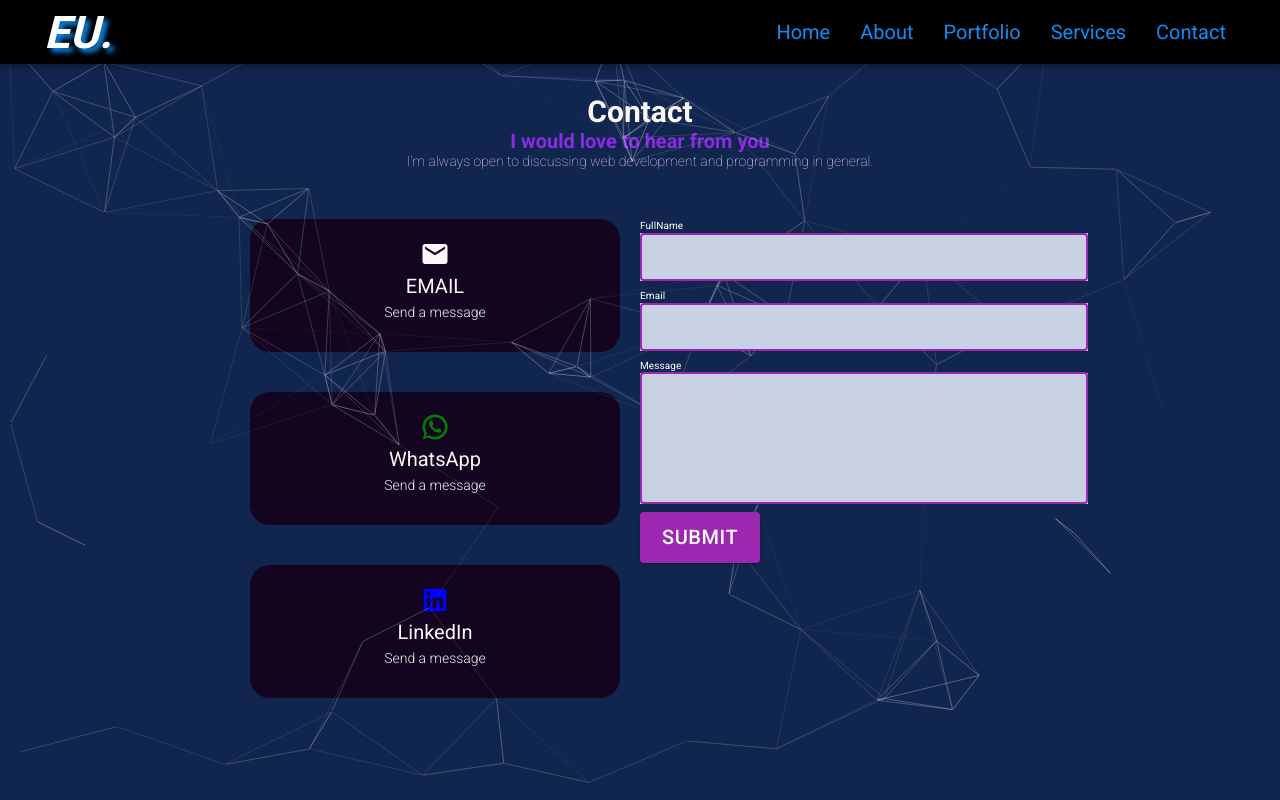
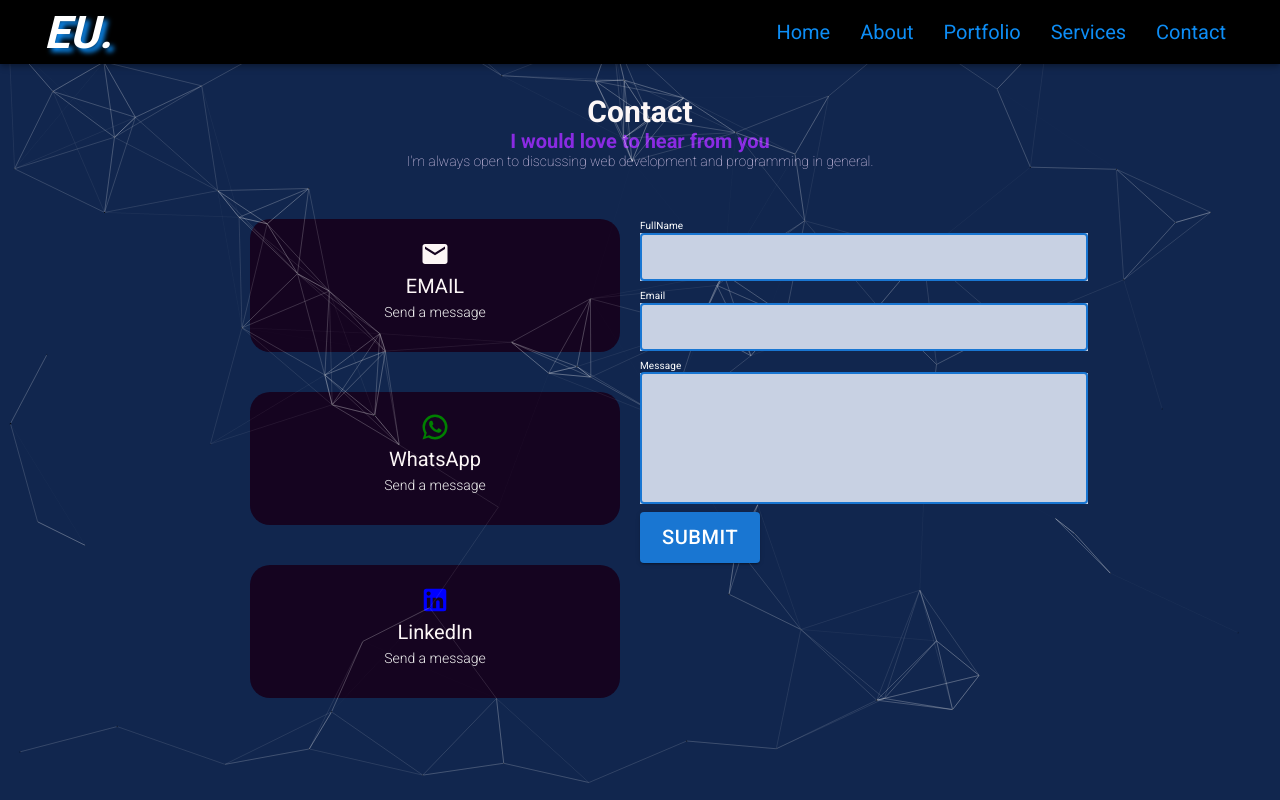
Before and after one commit to uezekiel-mufin/myportfolio, a React (Create React App) app: page /contact in a window 1280 px wide. Built offline with nearby package versions, Linux system fonts and the light colour scheme.

Commit message:
contact input

```diff
--- a/src/Components/Contact/Contact.jsx
+++ b/src/Components/Contact/Contact.jsx
@@ -5,6 +5,7 @@ import data from "./data";
 import { useForm } from "react-hook-form";
 import { motion } from "framer-motion";
 import emailjs from "@emailjs/browser";
+import { StyledEngineProvider } from "@mui/material/styles";
 
 const Contact = () => {
   const {
@@ -107,7 +108,7 @@ const Contact = () => {
             ref={form}
             onSubmit={(handleSubmit(regForm), sendEmail)}
           >
-            <>
+            <StyledEngineProvider injectFirst style={{ color: "white" }}>
               <InputLabel
                 htmlFor='fullName'
                 style={{
@@ -121,8 +122,8 @@ const Contact = () => {
                 margin='normal'
                 type='text'
                 focused
-                color='secondary'
-                style={{
+                // color='secondary'
+                sx={{
                   borderColor: "white",
                   marginTop: "0px",
                   backgroundColor: "#c8d1e3",
@@ -134,13 +135,13 @@ const Contact = () => {
                   minLength: 2,
                 })}
               />
-            </>
+            </StyledEngineProvider>
             <>
               <InputLabel htmlFor='email' style={{ color: "white" }}>
                 Email
               </InputLabel>
               <TextField
-                color='secondary'
+                // color='secondary'
                 focused
                 margin='normal'
                 style={{
@@ -168,12 +169,14 @@ const Contact = () => {
               </InputLabel>
               <TextField
                 focused
-                color='secondary'
+                // color='secondary'
                 margin='normal'
                 style={{
                   color: "white",
                   marginTop: "0px",
                   backgroundColor: "#c8d1e3",
+                  fontWeight: 300,
+                  fontSize: "16px",
                 }}
                 type='text'
                 fullWidth
@@ -193,7 +196,7 @@ const Contact = () => {
               variant='contained'
               className='btn'
               type='submit'
-              color='secondary'
+              // color='secondary'
               style={{ marginBottom: "3rem", fontSize: "2rem" }}
             >
               Submit
--- a/src/Components/Contact/contact.css
+++ b/src/Components/Contact/contact.css
@@ -17,6 +17,10 @@
   grid-template-columns: repeat(2, 1fr);
   /* column-gap: 1rem; */
   margin-top: 5rem;
+}
+
+.textField {
+  color: white;
 }
 
 .social__media {
--- a/src/Components/Navbar/navbar.css
+++ b/src/Components/Navbar/navbar.css
@@ -68,7 +68,7 @@
     animation-duration: 2s;
     animation-name: slidein;
     border-radius: 2rem;
-    padding: 3rem;
+    /* padding: 3rem; */
   }
 
   @keyframes slidein {
@@ -82,6 +82,7 @@
       width: 100%;
     }
   }
+
   .noLinks a {
     margin: 1rem 3rem;
   }
```
